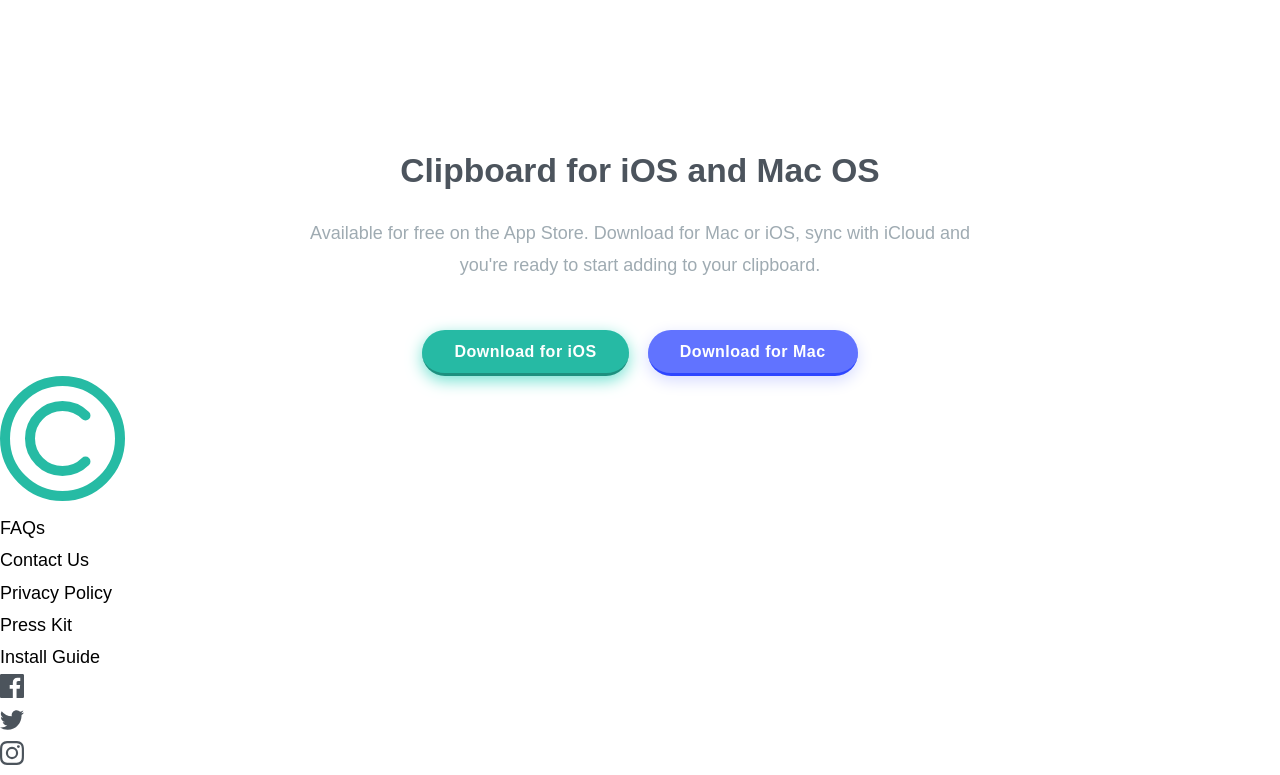
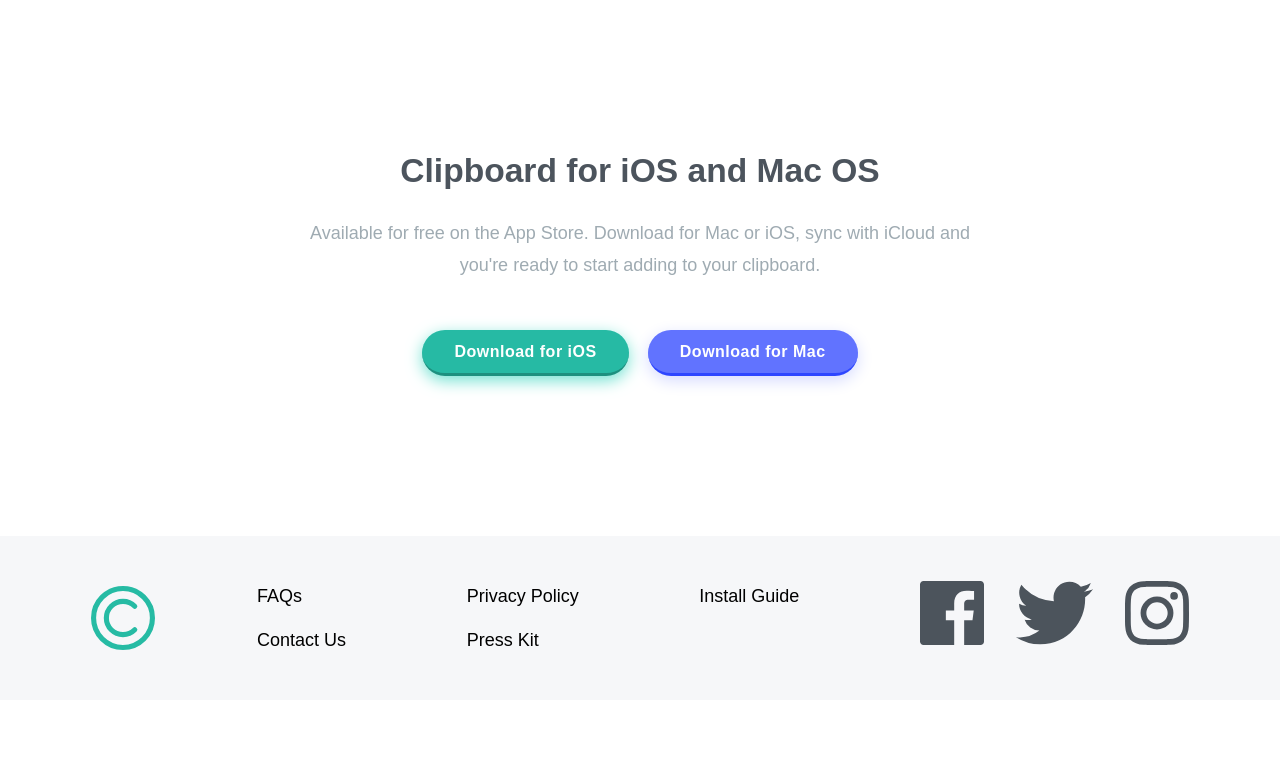
Before and after one commit to KristinaRadosavljevic/clipboard-landing-page, a website: page index.html in a window 1280 px wide. Shown: the part 3221-3996 px from the top of the page. After the commit the page ends 3921 px from the top, so only its background shows below. Drawn offline with Linux system fonts and the light colour scheme; a web font is replaced by a local one.

Commit message:
Started working on the footer.

```diff
--- a/index.html
+++ b/index.html
@@ -130,6 +130,7 @@
       </main>
     </section>
     <footer>
+      <div class="footer-container">
         <img src="images/logo.svg" alt="Clipboard logo" class="logo" />
         <ul class="links">
           <li><a href="#">FAQs</a></li>
@@ -150,11 +151,15 @@
             /></a>
           </li>
           <li>
-          <a href="https://instagram.com" target="_blank" aria-label="Instagram"
+            <a
+              href="https://instagram.com"
+              target="_blank"
+              aria-label="Instagram"
               ><img src="images/icon-instagram.svg" alt="" aria-hidden="true"
             /></a>
           </li>
         </ul>
+      </div>
     </footer>
   </body>
 </html>
--- a/scss/styles.scss
+++ b/scss/styles.scss
@@ -214,3 +214,37 @@
     margin: 0 auto;
   }
 }
+
+footer {
+  // Don't forget to do the active states.
+  background-color: hsl(220, 18%, 97%);
+  margin-top: 10rem;
+
+  .footer-container {
+    // Adjust the gaps once .social is fixed.
+    margin: 0 auto;
+    display: grid;
+    grid-template-columns: 1fr 4fr 1fr;
+    padding: 2.7rem;
+    max-width: 74rem;
+    align-items: center;
+
+    img {
+      height: 4rem;
+    }
+
+    .links {
+      height: 4.8rem;
+      display: flex;
+      flex-direction: column;
+      flex-wrap: wrap;
+      justify-content: space-between;
+    }
+
+    .social {
+      display: flex;
+      gap: 2rem;
+      // Get these to be smaller. Images don't fit right.
+    }
+  }
+}
```
Also changed, not shown: css/styles.css. Lines whose indentation alone changed are shown as unchanged.
